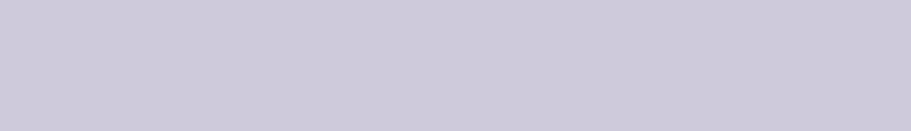
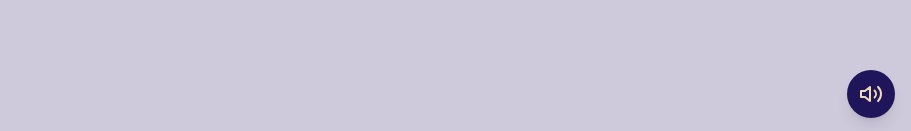
Before and after one commit to NatalisBe/Paranice, a React (Vite) app: page / in a window 1280 px wide. Shown: the part 666-797 px from the top of the page, without its empty margins (369-1280 px from the left). Built offline with nearby package versions, Linux system fonts and the light colour scheme.

Commit message:
feat: Implement mute functionality and button
Adds a global mute toggle for background and catch sounds. Includes a persistent mute button in the UI. Background music volume has been slightly adjusted.

```diff
--- a/src/App.tsx
+++ b/src/App.tsx
@@ -69,12 +69,14 @@ const GameRouter = () => {
 
 const BackgroundMusic = () => {
   const audioRef = React.useRef<HTMLAudioElement>(null);
+  const { isMuted } = useGame();
 
   useEffect(() => {
     const audio = audioRef.current;
     if (!audio) return;
 
-    audio.volume = 0.005; // Low volume
+    audio.volume = 0.007; // Low volume
+    audio.muted = isMuted;
 
     const playAudio = () => {
       audio.play().catch(error => {
@@ -101,6 +103,12 @@ const BackgroundMusic = () => {
     };
   }, []);
 
+  useEffect(() => {
+    if (audioRef.current) {
+      audioRef.current.muted = isMuted;
+    }
+  }, [isMuted]);
+
   return (
     <audio
       ref={audioRef}
@@ -111,11 +119,30 @@ const BackgroundMusic = () => {
   );
 };
 
+const GlobalMuteButton = () => {
+  const { isMuted, toggleMute } = useGame();
+
+  return (
+    <button
+      onClick={toggleMute}
+      className="fixed bottom-4 right-4 z-[100] bg-pn-accent text-pn-cream p-3 rounded-full shadow-lg hover:opacity-90 transition-opacity"
+      aria-label={isMuted ? "Activar sonido" : "Silenciar sonido"}
+    >
+      {isMuted ? (
+        <svg xmlns="http://www.w3.org/2000/svg" width="24" height="24" viewBox="0 0 24 24" fill="none" stroke="currentColor" strokeWidth="2" strokeLinecap="round" strokeLinejoin="round"><polygon points="11 5 6 9 2 9 2 15 6 15 11 19 11 5"></polygon><line x1="23" y1="9" x2="17" y2="15"></line><line x1="17" y1="9" x2="23" y2="15"></line></svg>
+      ) : (
+        <svg xmlns="http://www.w3.org/2000/svg" width="24" height="24" viewBox="0 0 24 24" fill="none" stroke="currentColor" strokeWidth="2" strokeLinecap="round" strokeLinejoin="round"><polygon points="11 5 6 9 2 9 2 15 6 15 11 19 11 5"></polygon><path d="M15.54 8.46a5 5 0 0 1 0 7.07"></path><path d="M19.07 4.93a10 10 0 0 1 0 14.14"></path></svg>
+      )}
+    </button>
+  );
+};
+
 export default function App() {
   return (
     <GameProvider>
       <BackgroundMusic />
       <GameRouter />
+      <GlobalMuteButton />
     </GameProvider>
   );
 }
--- a/src/components/GameScreen.tsx
+++ b/src/components/GameScreen.tsx
@@ -9,7 +9,7 @@ import { updateDoc, doc } from 'firebase/firestore';
 import { CharacterSVG } from './Characters';
 
 export const GameScreen = () => {
-  const { game, player, teams, figures, catchFigure, finalizeScores } = useGame();
+  const { game, player, teams, figures, catchFigure, finalizeScores, isMuted } = useGame();
   const [timeLeft, setTimeLeft] = useState(40);
   const [pops, setPops] = useState<{ id: string, x: number, y: number, points: number, type: string }[]>([]);
   const [caughtIds, setCaughtIds] = useState<Set<string>>(new Set());
@@ -87,10 +87,12 @@ export const GameScreen = () => {
     setCaughtIds(prev => new Set(prev).add(figure.id));
 
     // 🔊 Sonido
-    const audio = new Audio(
-      'https://image2url.com/r2/default/audio/1774856742267-0abfb452-0ba4-455a-904c-646fd2ed0c4f.mp3'
-    );
-    audio.play().catch(() => {});
+    if (!isMuted) {
+      const audio = new Audio(
+        'https://image2url.com/r2/default/audio/1774856742267-0abfb452-0ba4-455a-904c-646fd2ed0c4f.mp3'
+      );
+      audio.play().catch(() => {});
+    }
 
     // ⭐ Pop visual con puntaje optimista
     let points = 0;
--- a/src/store/GameContext.tsx
+++ b/src/store/GameContext.tsx
@@ -25,6 +25,8 @@ interface GameContextType {
   catchFigure: (figure: Figure) => Promise<boolean>;
   resetGame: () => Promise<void>;
   finalizeScores: () => Promise<void>;
+  isMuted: boolean;
+  toggleMute: () => void;
 }
 
 const GameContext = createContext<GameContextType | null>(null);
@@ -50,6 +52,9 @@ export const GameProvider: React.FC<{ children: React.ReactNode }> = ({ children
   const [teams, setTeams] = useState<Team[]>([]);
   const [figures, setFigures] = useState<Figure[]>([]);
   const [currentUserUid, setCurrentUserUid] = useState<string | null>(null);
+  const [isMuted, setIsMuted] = useState(false);
+
+  const toggleMute = () => setIsMuted(prev => !prev);
 
   useEffect(() => {
     setCurrentUserUid(getLocalUid());
@@ -307,7 +312,9 @@ export const GameProvider: React.FC<{ children: React.ReactNode }> = ({ children
         startGame,
         catchFigure,
         resetGame,
-        finalizeScores
+        finalizeScores,
+        isMuted,
+        toggleMute
       }}
     >
       {children}
```
